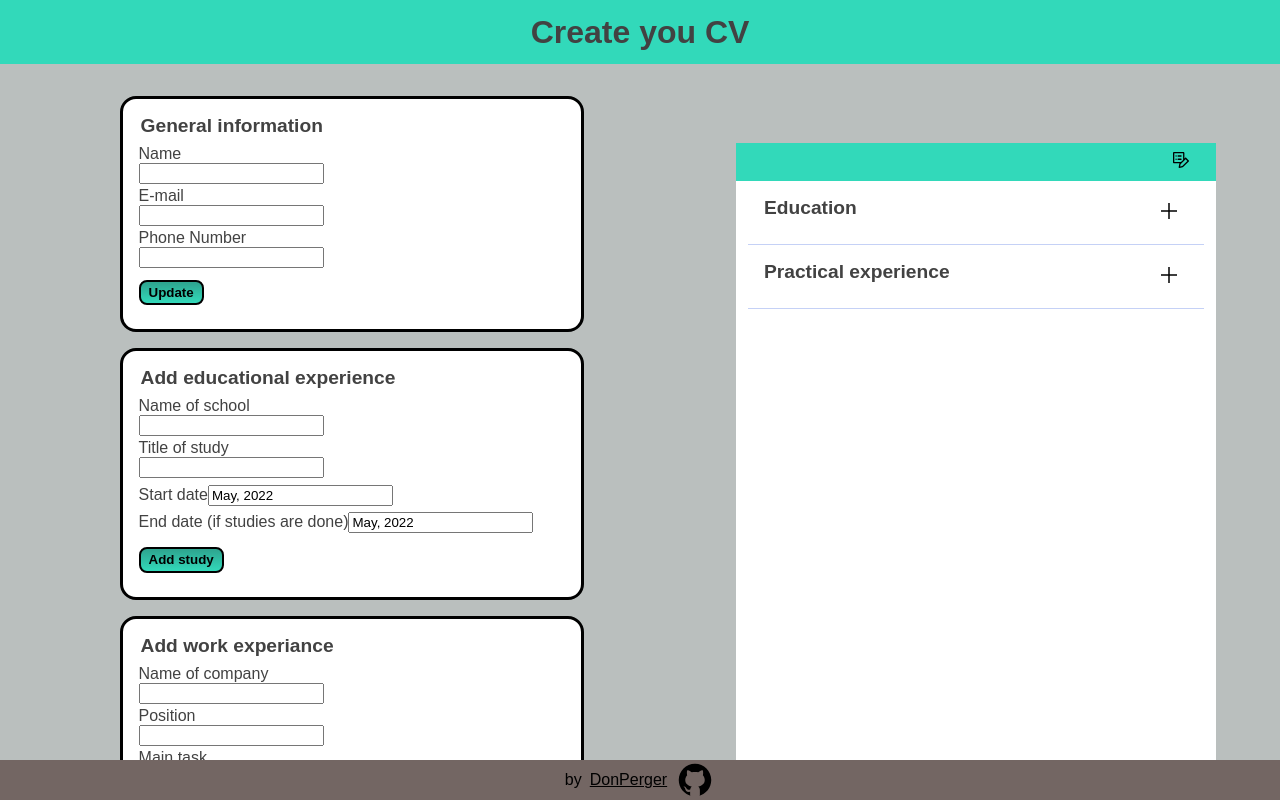
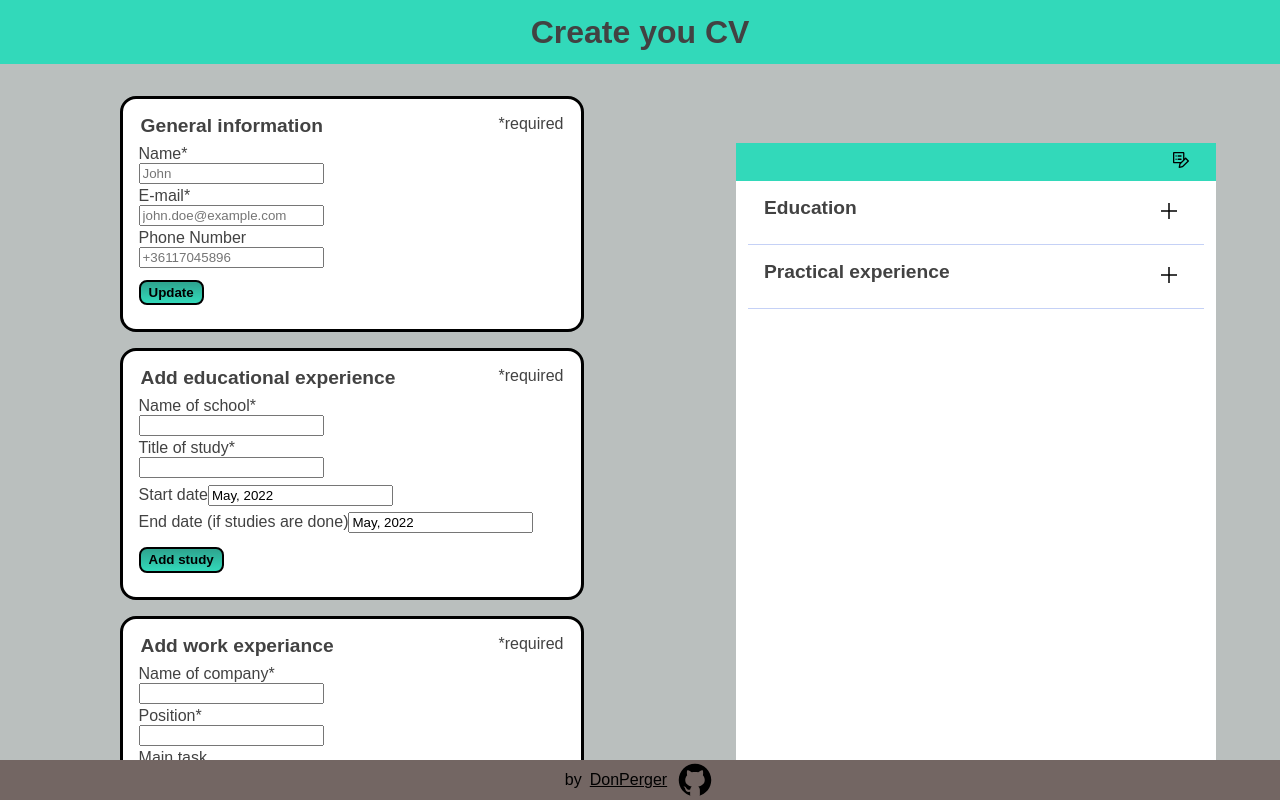
Before and after one commit to donperger/cv-project, a React (Create React App) app: page / in a window 1280 px wide. Built offline with nearby package versions, Linux system fonts and the light colour scheme; the HTML template or start-up script is replaced by a standard one.

Commit message:
Update validation

```diff
--- a/src/components/AddEduExp.js
+++ b/src/components/AddEduExp.js
@@ -15,10 +15,20 @@ class AddEduExp extends Component {
 
   updateSchoolName = (e) => {
     this.setState({ nameOfSchool: e.target.value });
+    if (e.target.validity.valueMissing) {
+      e.target.classList.add('invalid-field');
+    } else {
+      e.target.classList.remove('invalid-field');
+    }
   };
 
   updateTitleOfStudy = (e) => {
     this.setState({ titleOfStudy: e.target.value });
+    if (e.target.validity.valueMissing) {
+      e.target.classList.add('invalid-field');
+    } else {
+      e.target.classList.remove('invalid-field');
+    }
   };
 
   setStartDate = (date) => {
@@ -47,10 +57,13 @@ class AddEduExp extends Component {
         className="educational-experience-form"
         onSubmit={this.submitStudies}
       >
-        <legend>Add educational experience</legend>
+        <legend>
+          Add educational experience
+          <span className="required-text">*required</span>
+        </legend>
         <div className="school-name">
           <label>
-            <div>Name of school</div>
+            <div>Name of school*</div>
 
             <input
               type="text"
@@ -63,7 +76,7 @@ class AddEduExp extends Component {
 
         <div className="study-name">
           <label>
-            <div>Title of study</div>
+            <div>Title of study*</div>
 
             <input
               type="text"
--- a/src/components/AddWorkExp.js
+++ b/src/components/AddWorkExp.js
@@ -18,10 +18,20 @@ class AddWorkExp extends Component {
 
   updateCompanyName = (e) => {
     this.setState({ companyName: e.target.value });
+    if (e.target.validity.valueMissing) {
+      e.target.classList.add('invalid-field');
+    } else {
+      e.target.classList.remove('invalid-field');
+    }
   };
 
   updatePosition = (e) => {
     this.setState({ position: e.target.value });
+    if (e.target.validity.valueMissing) {
+      e.target.classList.add('invalid-field');
+    } else {
+      e.target.classList.remove('invalid-field');
+    }
   };
 
   updateTask = (e) => {
@@ -63,10 +73,13 @@ class AddWorkExp extends Component {
   render() {
     return (
       <form className="educational-experience-form">
-        <legend>Add work experiance</legend>
+        <legend>
+          Add work experiance
+          <span className="required-text">*required</span>
+        </legend>
         <div className="company-name">
           <label>
-            <div>Name of company</div>
+            <div>Name of company*</div>
 
             <input
               type="text"
@@ -79,7 +92,7 @@ class AddWorkExp extends Component {
 
         <div className="job-title">
           <label>
-            <div>Position</div>
+            <div>Position*</div>
 
             <input
               type="text"
--- a/src/components/GeneralInfo.js
+++ b/src/components/GeneralInfo.js
@@ -15,11 +15,20 @@ class GeneralInfo extends Component {
   handleChange = (e) => {
     if (e.target.id === 'name') {
       this.setState({ name: e.target.value });
+      if (e.target.validity.valueMissing) {
+        e.target.classList.add('invalid-field');
+      } else {
+        e.target.classList.remove('invalid-field');
+      }
     } else if (e.target.id === 'email') {
       this.setState({
         email: e.target.value,
       });
-      console.log(e.target.value);
+      if (e.target.validity.typeMismatch || e.target.validity.valueMissing) {
+        e.target.classList.add('invalid-field');
+      } else {
+        e.target.classList.remove('invalid-field');
+      }
     } else if (e.target.id === 'phone') {
       this.setState({
         phone: e.target.value,
@@ -42,14 +51,19 @@ class GeneralInfo extends Component {
 
     return (
       <form className="general-info-form" onSubmit={this.updateInfo}>
-        <legend>General information</legend>
+        <legend>
+          General information
+          <span className="required-text">*required</span>
+        </legend>
+
         <div className="name-cont">
           <label>
-            <div>Name</div>
+            <div>Name*</div>
             <input
               type="text"
               id="name"
               required
+              placeholder="John"
               defaultValue={name.fieldValue}
               onChange={this.handleChange}
             />
@@ -58,11 +72,12 @@ class GeneralInfo extends Component {
 
         <div className="email-cont">
           <label>
-            <div>E-mail</div>
+            <div>E-mail*</div>
             <input
               type="email"
               id="email"
               required
+              placeholder="john.doe@example.com"
               defaultValue={email.fieldValue}
               onChange={this.handleChange}
             />
@@ -75,6 +90,7 @@ class GeneralInfo extends Component {
             <input
               type="text"
               id="phone"
+              placeholder="+36117045896"
               defaultValue={phoneNum.fieldValue}
               onChange={this.handleChange}
             />
--- a/src/components/UpdateEduExp.js
+++ b/src/components/UpdateEduExp.js
@@ -15,10 +15,20 @@ class UpdateEduExp extends Component {
 
   updateSchoolName = (e) => {
     this.setState({ nameOfSchool: e.target.value });
+    if (e.target.validity.valueMissing) {
+      e.target.classList.add('invalid-field');
+    } else {
+      e.target.classList.remove('invalid-field');
+    }
   };
 
   updateTitleOfStudy = (e) => {
     this.setState({ titleOfStudy: e.target.value });
+    if (e.target.validity.valueMissing) {
+      e.target.classList.add('invalid-field');
+    } else {
+      e.target.classList.remove('invalid-field');
+    }
   };
 
   setStartDate = (date) => {
@@ -53,10 +63,13 @@ class UpdateEduExp extends Component {
   render() {
     return (
       <form className="educational-experience-form">
-        <legend>Edit educational experience</legend>
+        <legend>
+          Edit educational experience
+          <span className="required-text">*required</span>
+        </legend>
         <div className="school-name">
           <label>
-            <div>Name of school</div>
+            <div>Name of school*</div>
 
             <input
               type="text"
@@ -70,11 +83,12 @@ class UpdateEduExp extends Component {
 
         <div className="study-name">
           <label>
-            <div>Title of study</div>
+            <div>Title of study*</div>
 
             <input
               type="text"
               id="titleOfStudy"
+              required
               defaultValue={this.state.titleOfStudy}
               onChange={this.updateTitleOfStudy}
             />
--- a/src/components/UpdateWorkExp.js
+++ b/src/components/UpdateWorkExp.js
@@ -15,10 +15,20 @@ class UpdateWorkExp extends Component {
 
   updateCompanyName = (e) => {
     this.setState({ companyName: e.target.value });
+    if (e.target.validity.valueMissing) {
+      e.target.classList.add('invalid-field');
+    } else {
+      e.target.classList.remove('invalid-field');
+    }
   };
 
   updatePosition = (e) => {
     this.setState({ position: e.target.value });
+    if (e.target.validity.valueMissing) {
+      e.target.classList.add('invalid-field');
+    } else {
+      e.target.classList.remove('invalid-field');
+    }
   };
 
   updateTask = (e) => {
@@ -64,10 +74,13 @@ class UpdateWorkExp extends Component {
   render() {
     return (
       <form className="educational-experience-form">
-        <legend>Edit work experience</legend>
+        <legend>
+          Edit work experience
+          <span className="required-text">*required</span>
+        </legend>
         <div className="company-name">
           <label>
-            <div>Name of company</div>
+            <div>Name of company*</div>
 
             <input
               type="text"
@@ -81,7 +94,7 @@ class UpdateWorkExp extends Component {
 
         <div className="job-title">
           <label>
-            <div>Position</div>
+            <div>Position*</div>
 
             <input
               type="text"
--- a/src/styles/GeneralInfo.css
+++ b/src/styles/GeneralInfo.css
@@ -18,6 +18,7 @@ form legend {
   font-size: 1.2rem;
   font-weight: 600;
   margin-bottom: 0.5rem;
+  display: flex;
 }
 
 form > div {
@@ -65,3 +66,17 @@ form > button:active {
 .delete-study-btn {
   width: 5rem;
 }
+
+.invalid-field {
+  border: 0.2rem solid red;
+}
+
+input:focus {
+  border: 0.2rem solid #000;
+}
+
+.required-text {
+  font-weight: 100;
+  font-size: 1rem;
+  margin-left: auto;
+}
```
